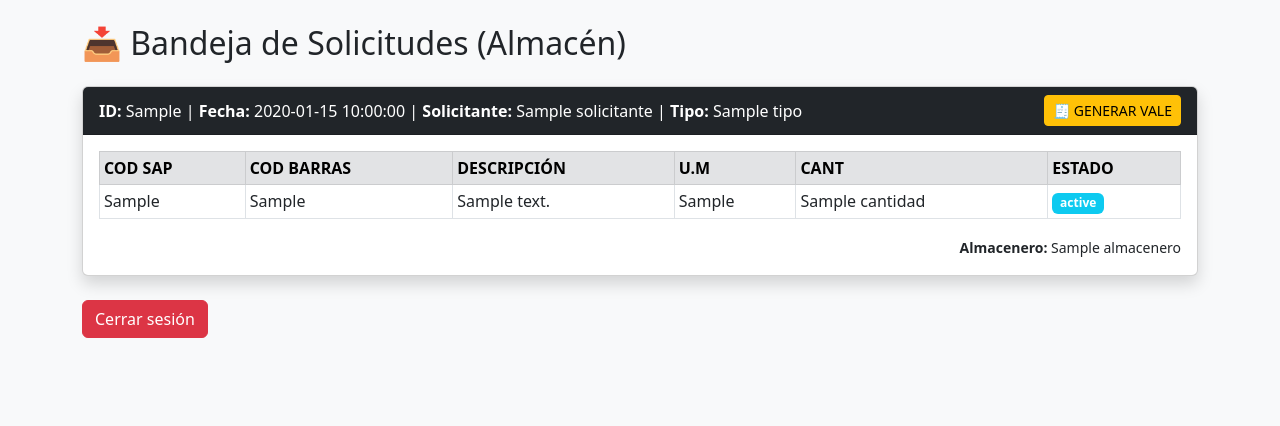
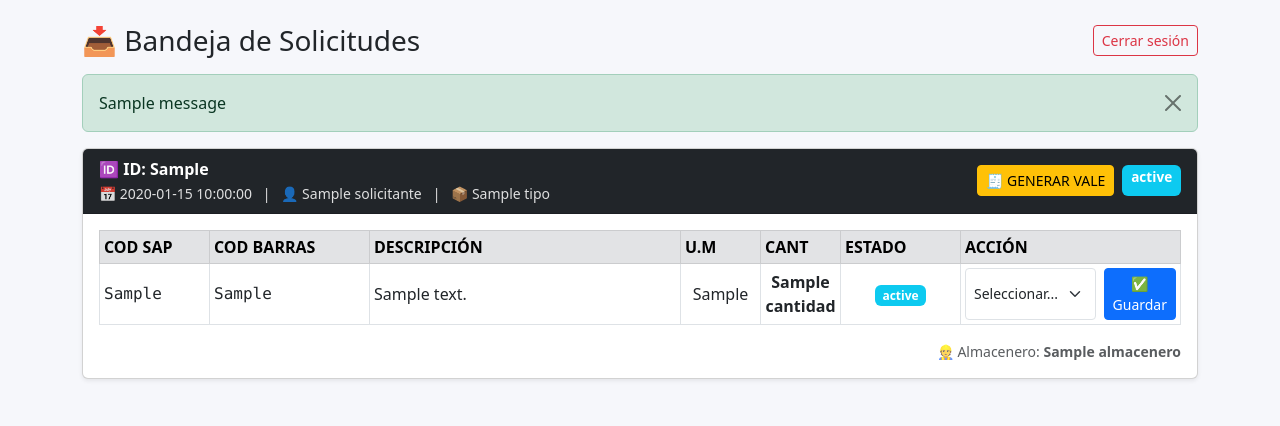
Before and after one commit to Edwin43-star/solicitudes-almacen-xylem, a Flask app: template templates/bandeja.html in a window 1280 px wide. Shown: the top 426 px of the page. Run offline with Flask 3, Linux system fonts and the light colour scheme; the template is opened without the code that fills it: most values are stand-ins (such as "Sample title", 1, 10 or a date in 2020); one stand-in notice (Sample message) is shown; parts of the project's set-up code (start-up, migrations or seed data) failed here and were passed over.

Commit message:
Add files via upload

```diff
--- a/templates/bandeja.html
+++ b/templates/bandeja.html
@@ -2,69 +2,164 @@
 <html lang="es">
 <head>
   <meta charset="UTF-8">
-  <title>Bandeja - Solicitudes</title>
+  <title>Bandeja - Solicitudes Almacén</title>
+  <meta name="viewport" content="width=device-width, initial-scale=1">
+
+  <!-- Bootstrap -->
   <link href="https://cdn.jsdelivr.net/npm/bootstrap@5.3.0/dist/css/bootstrap.min.css" rel="stylesheet">
+
+  <style>
+    body { background: #f6f7fb; }
+    .card-header small { opacity: 0.85; }
+    .badge-estado { font-size: 0.85rem; }
+    .tabla-items td { vertical-align: middle; }
+    .codigo { font-family: ui-monospace, SFMono-Regular, Menlo, Monaco, Consolas, "Liberation Mono", monospace; }
+  </style>
 </head>
 
-<body class="bg-light">
+<body>
 
 <div class="container py-4">
-  <h2 class="mb-4">📥 Bandeja de Solicitudes (Almacén)</h2>
+
+  <div class="d-flex justify-content-between align-items-center mb-3">
+    <h3 class="m-0">📥 Bandeja de Solicitudes</h3>
+    <a href="/logout" class="btn btn-outline-danger btn-sm">Cerrar sesión</a>
+  </div>
+
+  {% with mensajes = get_flashed_messages(with_categories=true) %}
+    {% if mensajes %}
+      {% for cat, msg in mensajes %}
+        <div class="alert alert-{{ cat }} alert-dismissible fade show" role="alert">
+          {{ msg }}
+          <button type="button" class="btn-close" data-bs-dismiss="alert"></button>
+        </div>
+      {% endfor %}
+    {% endif %}
+  {% endwith %}
+
+  {% if solicitudes|length == 0 %}
+    <div class="alert alert-warning">
+      No hay solicitudes registradas aún.
+    </div>
+  {% endif %}
 
   {% for sol in solicitudes %}
-    <div class="card shadow mb-4">
+
+    <!-- CARD SOLICITUD -->
+    <div class="card shadow-sm mb-4">
+
       <div class="card-header bg-dark text-white">
-        <div class="d-flex justify-content-between align-items-center">
+        <div class="d-flex justify-content-between align-items-center flex-wrap gap-2">
           <div>
-            <strong>ID:</strong> {{ sol.id_solicitud }} |
-            <strong>Fecha:</strong> {{ sol.fecha }} |
-            <strong>Solicitante:</strong> {{ sol.solicitante }} |
-            <strong>Tipo:</strong> {{ sol.tipo }}
+            <div class="fw-bold">🆔 ID: {{ sol.id_solicitud }}</div>
+            <small>
+              📅 {{ sol.fecha }} &nbsp; | &nbsp;
+              👤 {{ sol.solicitante }} &nbsp; | &nbsp;
+              📦 {{ sol.tipo }}
+            </small>
           </div>
 
+          <div class="d-flex gap-2">
+            <!-- BOTÓN GENERAR VALE -->
             <form action="/generar_vale/{{ sol.id_solicitud }}" method="POST">
               <button class="btn btn-warning btn-sm">
                 🧾 GENERAR VALE
               </button>
             </form>
+
+            <!-- estado -->
+            {% set est = (sol.estado or "")|upper %}
+            {% if est == "PENDIENTE" %}
+              <span class="badge bg-warning text-dark badge-estado">PENDIENTE</span>
+            {% elif est == "ATENDIDO" %}
+              <span class="badge bg-success badge-estado">ATENDIDO</span>
+            {% elif est == "ANULADO" %}
+              <span class="badge bg-danger badge-estado">ANULADO</span>
+            {% else %}
+              <span class="badge bg-info badge-estado">{{ sol.estado }}</span>
+            {% endif %}
+          </div>
         </div>
       </div>
 
       <div class="card-body">
-        <table class="table table-bordered table-sm">
+        <!-- TABLA ITEMS -->
+        <div class="table-responsive">
+          <table class="table table-bordered table-sm tabla-items">
             <thead class="table-secondary">
               <tr>
-              <th>COD SAP</th>
-              <th>COD BARRAS</th>
+                <th style="width:110px;">COD SAP</th>
+                <th style="width:160px;">COD BARRAS</th>
                 <th>DESCRIPCIÓN</th>
-              <th>U.M</th>
-              <th>CANT</th>
-              <th>ESTADO</th>
+                <th style="width:80px;">U.M</th>
+                <th style="width:80px;">CANT</th>
+                <th style="width:120px;">ESTADO</th>
+                <th style="width:220px;">ACCIÓN</th>
               </tr>
             </thead>
+
             <tbody>
-            {% for it in sol.items %}
+
+              {# OJO: aquí usamos sol.detalle (NO sol.items) #}
+              {% for it in sol.detalle %}
               <tr>
-              <td>{{ it.codigo_sap }}</td>
-              <td>{{ it.codigo_barras }}</td>
+                <td class="codigo">{{ it.codigo_sap }}</td>
+                <td class="codigo">{{ it.codigo_barras }}</td>
                 <td>{{ it.descripcion }}</td>
-              <td>{{ it.um }}</td>
-              <td>{{ it.cantidad }}</td>
-              <td><span class="badge bg-info">{{ it.estado }}</span></td>
+                <td class="text-center">{{ it.um }}</td>
+                <td class="text-center fw-bold">{{ it.cantidad }}</td>
+
+                <td class="text-center">
+                  {% set e = (it.estado or "")|upper %}
+                  {% if e == "PENDIENTE" %}
+                    <span class="badge bg-warning text-dark">PENDIENTE</span>
+                  {% elif e == "ATENDIDO" %}
+                    <span class="badge bg-success">ATENDIDO</span>
+                  {% elif e == "ANULADO" %}
+                    <span class="badge bg-danger">ANULADO</span>
+                  {% else %}
+                    <span class="badge bg-info">{{ it.estado }}</span>
+                  {% endif %}
+                </td>
+
+                <!-- Actualizar estado por item -->
+                <td>
+                  <form action="/actualizar_estado" method="POST" class="d-flex gap-2">
+                    <input type="hidden" name="fila" value="{{ it.fila }}">
+
+                    <select name="estado" class="form-select form-select-sm" required>
+                      <option value="" disabled selected>Seleccionar...</option>
+                      <option value="PENDIENTE">PENDIENTE</option>
+                      <option value="ATENDIDO">ATENDIDO</option>
+                      <option value="ANULADO">ANULADO</option>
+                    </select>
+
+                    <button class="btn btn-primary btn-sm">
+                      ✅ Guardar
+                    </button>
+                  </form>
+                </td>
               </tr>
               {% endfor %}
+
             </tbody>
           </table>
+        </div>
 
-        <div class="text-end">
-          <small><strong>Almacenero:</strong> {{ sol.almacenero }}</small>
+        <div class="d-flex justify-content-end">
+          <small class="text-muted">
+            👷 Almacenero: <strong>{{ sol.almacenero }}</strong>
+          </small>
         </div>
       </div>
+
     </div>
+
   {% endfor %}
 
-  <a href="/logout" class="btn btn-danger">Cerrar sesión</a>
 </div>
+
+<script src="https://cdn.jsdelivr.net/npm/bootstrap@5.3.0/dist/js/bootstrap.bundle.min.js"></script>
 
 </body>
 </html>
```
Lines whose indentation alone changed are shown as unchanged.
